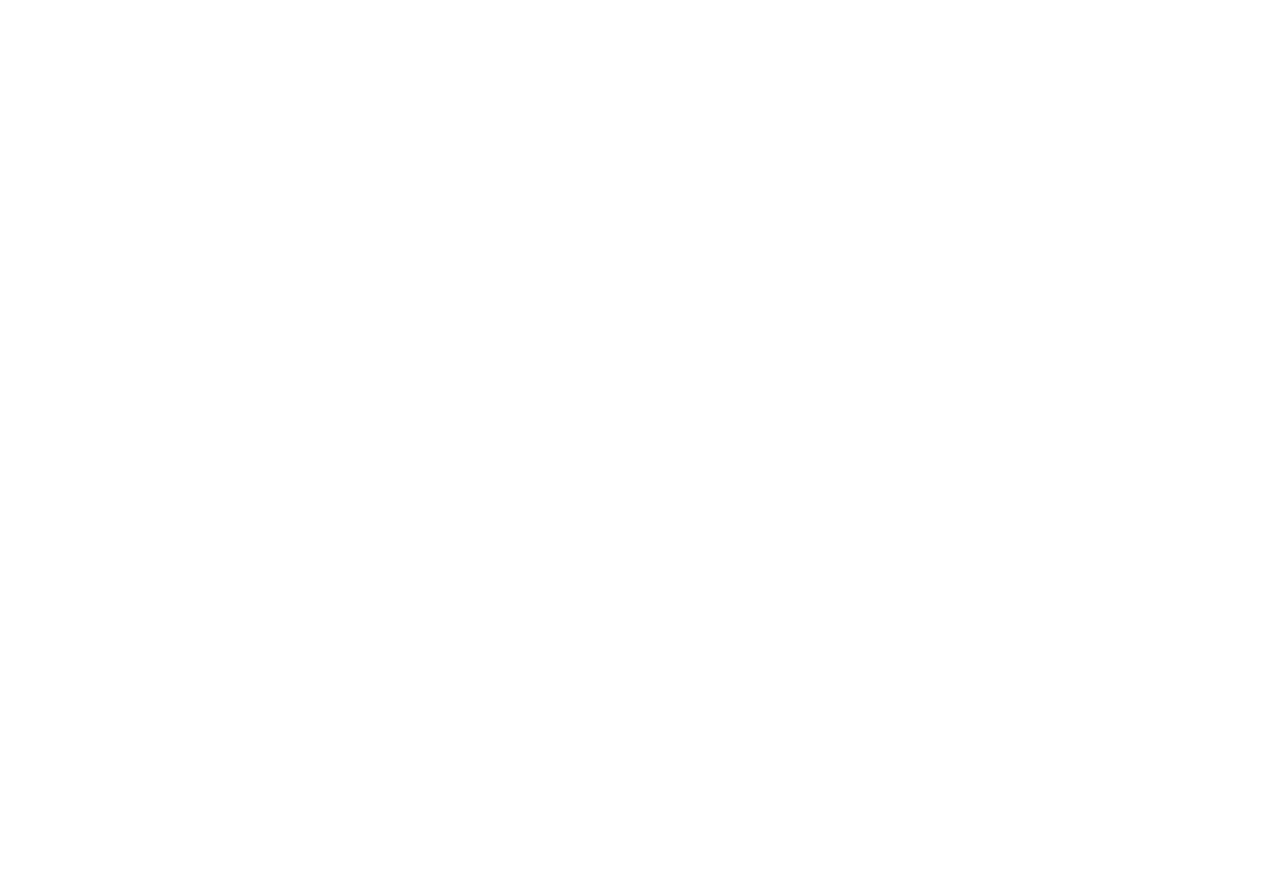
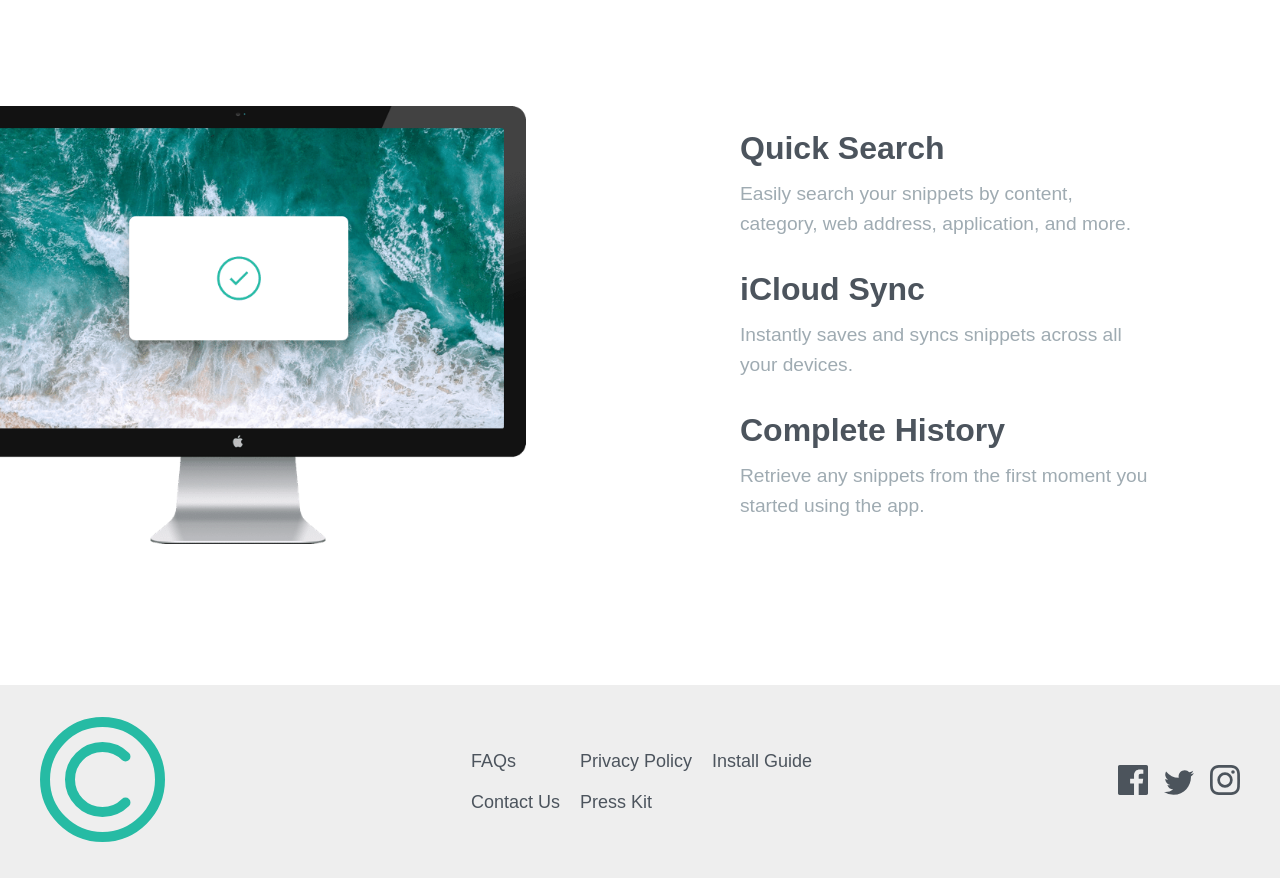
Before and after one commit to AlvesPHGA/lp-clipboard, a React (Vite) app: page / in a window 1280 px wide. Shown: the part 880-1758 px from the top of the page. Before the commit the page ends 847 px from the top, so only its background shows below. Built offline with nearby package versions, Linux system fonts and the light colour scheme.

Commit message:
updated proj: layout Snippets section to mobile

```diff
--- a/src/App.jsx
+++ b/src/App.jsx
@@ -13,7 +13,8 @@
          <Header />
          <main>
             <History />
-            {/* // <Snippets />
+            <Snippets />
+            {/* //
             // <Access />
             // <Workflow />
             // <Companies />
--- a/src/Styles/Breakpoints.style.jsx
+++ b/src/Styles/Breakpoints.style.jsx
@@ -9,7 +9,7 @@
 };
 
 export const device = {
-   mobileS: `(min-width: ${size.mobileS})`,
+   mobileS: `(max-width: ${size.mobileS})`,
    mobileM: `(min-width: ${size.mobileM})`,
    mobileL: `(min-width: ${size.mobileL})`,
    tablet: `(min-width: ${size.tablet})`,
--- a/src/components/GlobalStyle.jsx
+++ b/src/components/GlobalStyle.jsx
@@ -24,15 +24,21 @@
 
       @media ${device.mobileS} {
       font-size: 1.75rem;
-   }
+      }
    }
 
    h2{
       font-size: ${({ theme }) => theme.font_size.title_sec};
+      @media ${device.mobileS} {
+      font-size: 1.75rem;
+      }
    }
 
    h3{
       font-size: ${({ theme }) => theme.font_size.sub_title};
+      @media ${device.mobileS} {
+      font-size: 1.75rem;
+      }
    }
 
    p{
--- a/src/sections/Snippets/Snippets.style.jsx
+++ b/src/sections/Snippets/Snippets.style.jsx
@@ -1,15 +1,25 @@
 import styled from 'styled-components';
 
 import BackComputer from '../../assets/image-computer.png';
+import { device } from '../../Styles/Breakpoints.style';
 
 export const SnippetsStyle = styled.section`
    text-align: center;
    padding: 5rem 0;
 
+   @media ${device.mobileS} {
+      width: 100%;
+   }
+
    & p {
       width: 44rem;
       line-height: 1.875rem;
       margin: 1.25rem auto;
+
+      @media ${device.mobileS} {
+         width: 100%;
+         margin-bottom: 2rem;
+      }
    }
 `;
 
@@ -18,6 +28,14 @@
    display: grid;
    grid-template-columns: 1fr 1fr;
    align-items: center;
+
+   @media ${device.mobileS} {
+      display: flex;
+      flex-direction: column;
+      width: 100%;
+      padding: 1.25rem 15px;
+      gap: 3rem;
+   }
 `;
 
 export const BoxImg = styled.div`
@@ -26,6 +44,14 @@
    background: url(${BackComputer}) no-repeat;
    background-position: -50px center;
    background-size: contain;
+
+   @media ${device.mobileS} {
+      width: 100%;
+      flex-direction: column;
+      padding-top: 1.25rem;
+      background-position: center;
+      height: 40vh;
+   }
 `;
 
 export const BoxFunctionalities = styled.div`
@@ -33,10 +59,19 @@
    display: flex;
    flex-direction: column;
    gap: 2rem;
+
+   @media ${device.mobileS} {
+      padding-left: 0;
+      gap: 3rem;
+   }
 `;
 
 export const Functionality = styled.div`
    text-align: left;
+
+   @media ${device.mobileS} {
+      text-align: center;
+   }
 
    & h3 {
       margin-bottom: 0.75rem;
@@ -47,5 +82,10 @@
       width: 412px;
       text-align: left;
       margin: 0;
+
+      @media ${device.mobileS} {
+         width: 100%;
+         text-align: center;
+      }
    }
 `;
```
